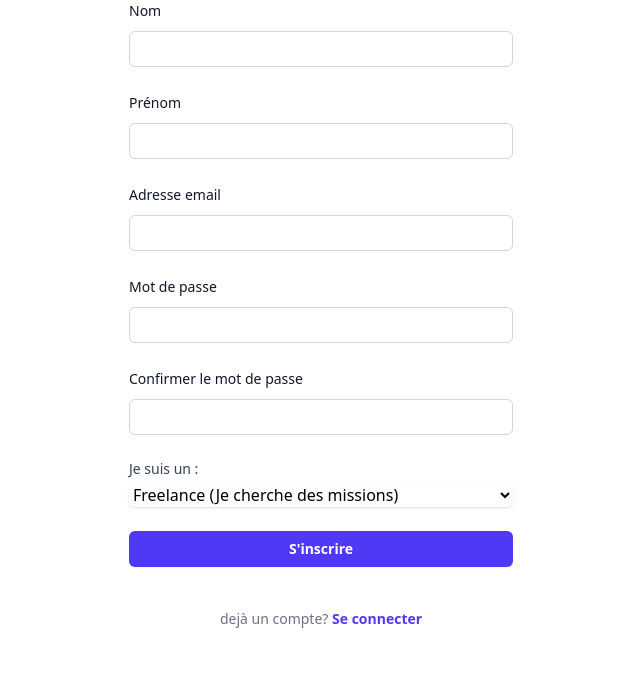
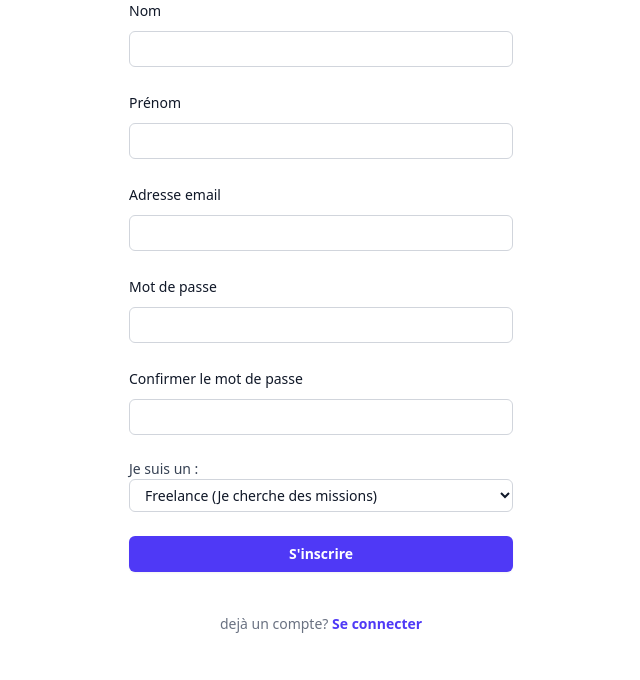
Before and after one commit to Traxblex/freelanceIT, a PHP site: page /Promo321/index.php?page=inscription in a window 1280 px wide. Shown: the part 285-965 px from the top of the page, without its empty margins (319-959 px from the left). Run offline with PHP 8.4, Linux system fonts and the light colour scheme.

Commit message:
ajustement inscription

```diff
--- a/src/view/login/inscription.php
+++ b/src/view/login/inscription.php
@@ -45,49 +45,43 @@
       </div>
           <div>
               <label for="role-select" class="block text-sm font-medium text-gray-700">Je suis un :</label>
-                  <select name="role" id="role-select" class="mt-1 block w-full rounded-md border-gray-300 shadow-sm">
+                  <select name="role" id="role-select" class="block w-full rounded-md bg-white px-3 py-1.5 text-base text-gray-900 outline-1 -outline-offset-1 outline-gray-300 placeholder:text-gray-400 focus:outline-2 focus:-outline-offset-2 focus:outline-indigo-600 sm:text-sm/6">
                       <option value="freelance">Freelance (Je cherche des missions)</option>
                       <option value="client">Entreprise (Je propose des missions)</option>
                   </select>
           </div>
 
-          <div id="champs-client-supplementaires" class="hidden mt-4 space-y-4 p-4 bg-gray-50 border border-gray-200 rounded-lg">
+          <div id="champs-client-supplementaires" class="hidden mt-4 space-y-4 p-4 border border-gray-200 rounded-lg">
               <h3 class="text-sm font-bold text-gray-700">Informations de l'entreprise</h3>
 
               <div>
                   <label class="block text-sm font-medium text-gray-700">Numéro SIRET (14 chiffres)</label>
-                  <input type="number" minlength="14" maxlength="14" name="siret" class="mt-1 block w-full rounded-md border-gray-300 shadow-sm">
+                  <input type="number" maxlength="14" name="siret" class="block w-full rounded-md bg-white px-3 py-1.5 text-base text-gray-900 outline-1 -outline-offset-1 outline-gray-300 placeholder:text-gray-400 focus:outline-2 focus:-outline-offset-2 focus:outline-indigo-600 sm:text-sm/6">
               </div>
 
               <div>
                   <label class="block text-sm font-medium text-gray-700">Adresse de l'entreprise</label>
-                  <input type="text" name="adresse" class="mt-1 block w-full rounded-md border-gray-300 shadow-sm">
+                  <input type="text" name="adresse" class="block w-full rounded-md bg-white px-3 py-1.5 text-base text-gray-900 outline-1 -outline-offset-1 outline-gray-300 placeholder:text-gray-400 focus:outline-2 focus:-outline-offset-2 focus:outline-indigo-600 sm:text-sm/6">
               </div>
 
               <div>
                   <label class="block text-sm font-medium text-gray-700">Description</label>
-                  <textarea name="description" rows="3" class="mt-1 block w-full rounded-md border-gray-300 shadow-sm"></textarea>
+                  <textarea name="description" rows="3" class="block w-full rounded-md bg-white px-3 py-1.5 text-base text-gray-900 outline-1 -outline-offset-1 outline-gray-300 placeholder:text-gray-400 focus:outline-2 focus:-outline-offset-2 focus:outline-indigo-600 sm:text-sm/6"></textarea>
               </div>
           </div>
 
           <script>
-              // On cible le select et la div à cacher/afficher
               const selectRole = document.getElementById('role-select');
               const divClient = document.getElementById('champs-client-supplementaires');
-
-              // On crée une fonction qui vérifie la valeur du select
               function verifierRole() {
                   if (selectRole.value === 'client') {
-                      divClient.classList.remove('hidden'); // On affiche
+                      divClient.classList.remove('hidden');
                   } else {
-                      divClient.classList.add('hidden'); // On cache
+                      divClient.classList.add('hidden');
                   }
               }
 
-              // On lance la fonction à chaque fois que l'utilisateur change son choix
               selectRole.addEventListener('change', verifierRole);
-
-              // On lance la fonction une fois au chargement de la page (au cas où "client" serait sélectionné par défaut)
               verifierRole();
           </script>
 
```
